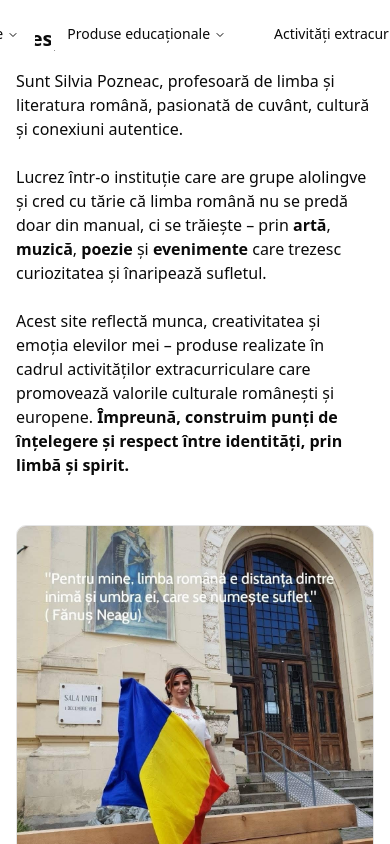
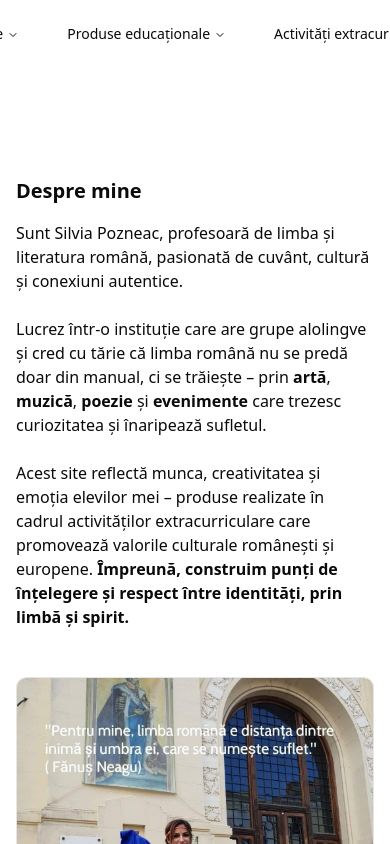
Before and after one commit to Gheruha/CollegeProject, a Next.js app: page /about-me in a window 390 px wide. Shown: the top 844 px of the page. Built offline with nearby package versions, Linux system fonts and the light colour scheme.

Commit message:
Solved ui issues

```diff
--- a/src/app/about-me/page.tsx
+++ b/src/app/about-me/page.tsx
@@ -1,9 +1,9 @@
 import React from "react";
-
+import Image from "next/image";
 const page = () => {
   return (
-    <div className="w-full h-screen flex justify-center items-center bg-white lg:bg-gray-50">
-      <div className="w-full h-full lg:h-3/4 lg:w-3/4 p-4 pt-20 lg:pt-0 lg:p-10 lg:shadow-sm lg:border lg:rounded-lg lg:bg-white space-x-12 space-y-12 flex flex-col md:flex-row justify-center items-start lg:items-center">
+    <div className="w-full h-screen flex justify-center items-center bg-white lg:bg-gray-50 pt-72 lg:p-0">
+      <div className="w-full h-full lg:h-3/4 lg:w-3/4 p-4  mt-20 lg:p-10 lg:shadow-sm lg:border lg:rounded-lg lg:bg-white space-x-12 space-y-12 flex flex-col md:flex-row justify-center items-start lg:items-center">
         <div className="w-full lg:w-2/4">
           <h1 className="text-xl lg:text-4xl font-bold pb-4">Despre mine</h1>
           <p className="text-md lg:text-lg">
@@ -25,10 +25,12 @@ const page = () => {
           </p>
         </div>
         <div className="w-full lg:w-2/4 flex justify-center">
-          <img
-            src="photos/about-me.jpg"
+          <Image
+            src="/photos/about-me.jpg" // note the leading slash!
             alt="photo"
-            className="lg:h-100 border rounded-lg"
+            width={400} // width in px
+            height={400} // height in px
+            className="border rounded-lg object-cover"
           />
         </div>
       </div>
--- a/src/app/normative-acts/db/normative-acts.ts
+++ b/src/app/normative-acts/db/normative-acts.ts
@@ -1,4 +1,3 @@
-import { link } from "fs";
 export const normative_acts = [
   {
     id: "act1",
```
